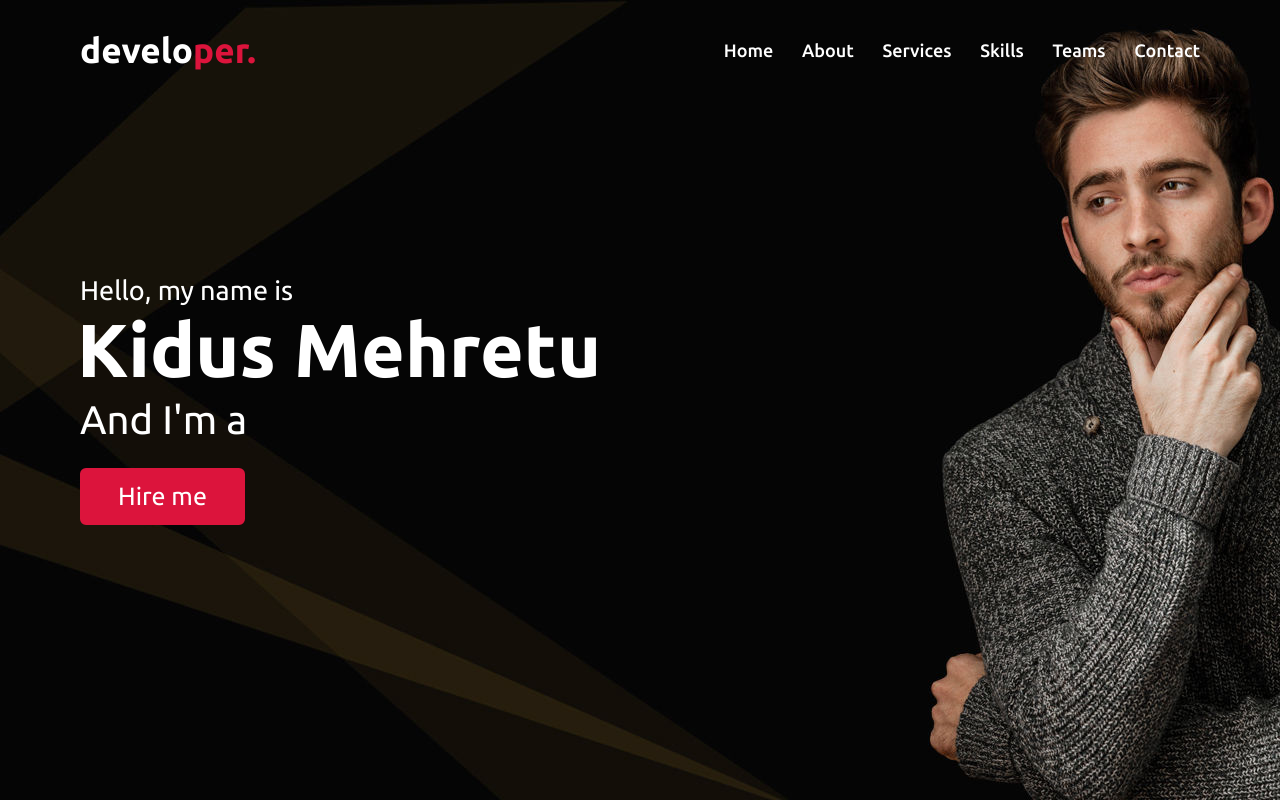
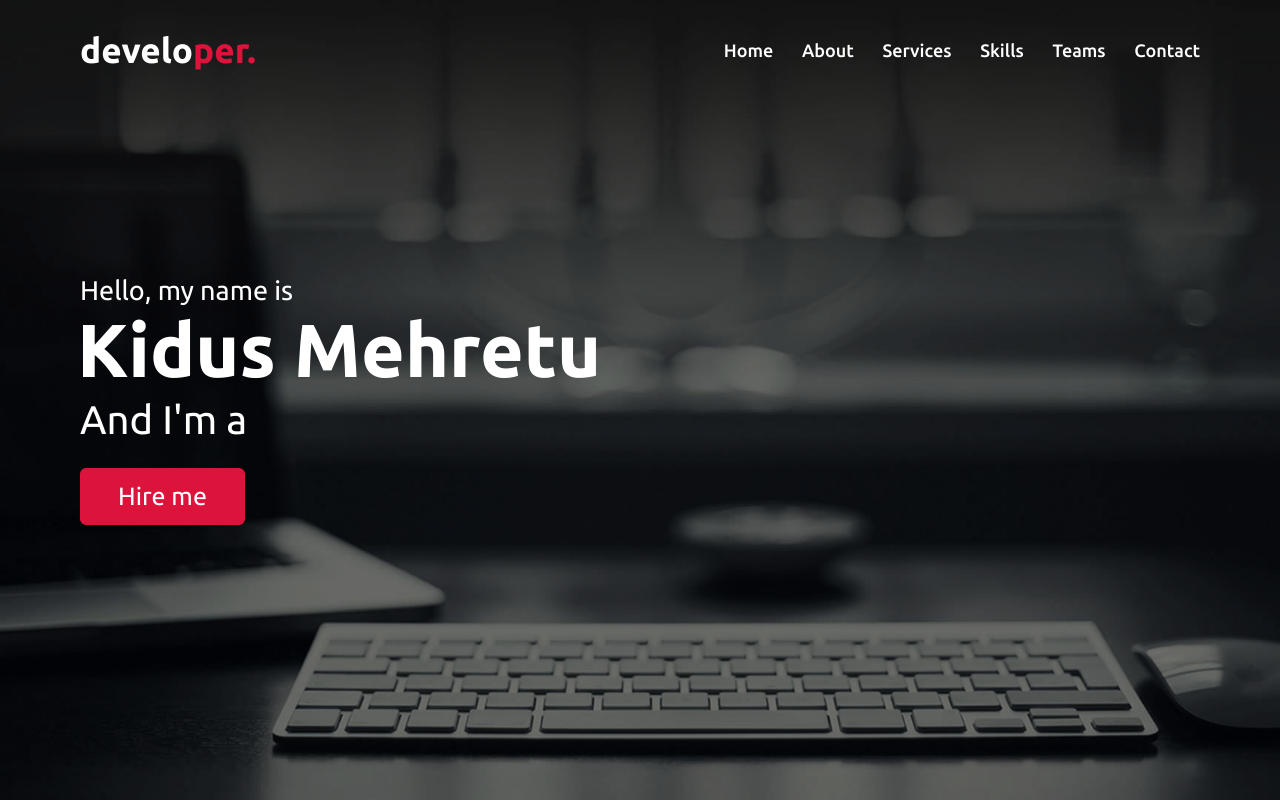
Before and after one commit to KidusMD/portfolio_website, a plain HTML site: page index.html in a window 1280 px wide. Shown: the top 802 px of the page. Drawn offline with nearby package versions, Linux system fonts and the light colour scheme; a script that the page names is missing.

Commit message:
change photo
Signed-off-by: kidusmehretu <kidusmehretu@gmail.com>

```diff
--- a/style.css
+++ b/style.css
@@ -165,7 +165,7 @@ section .title::after{
 /* home section styling */
 .home{
     display: flex;
-    background: url("images/banner.jpg") no-repeat center;
+    background: url("images/bg-1.jpg") no-repeat center;
     height: 100vh;
     color: #fff;
     min-height: 500px;
```
Also changed, not shown: images/bg-1.jpg (added), images/photo-1518655048521-f130df041f66.jpeg (added).
